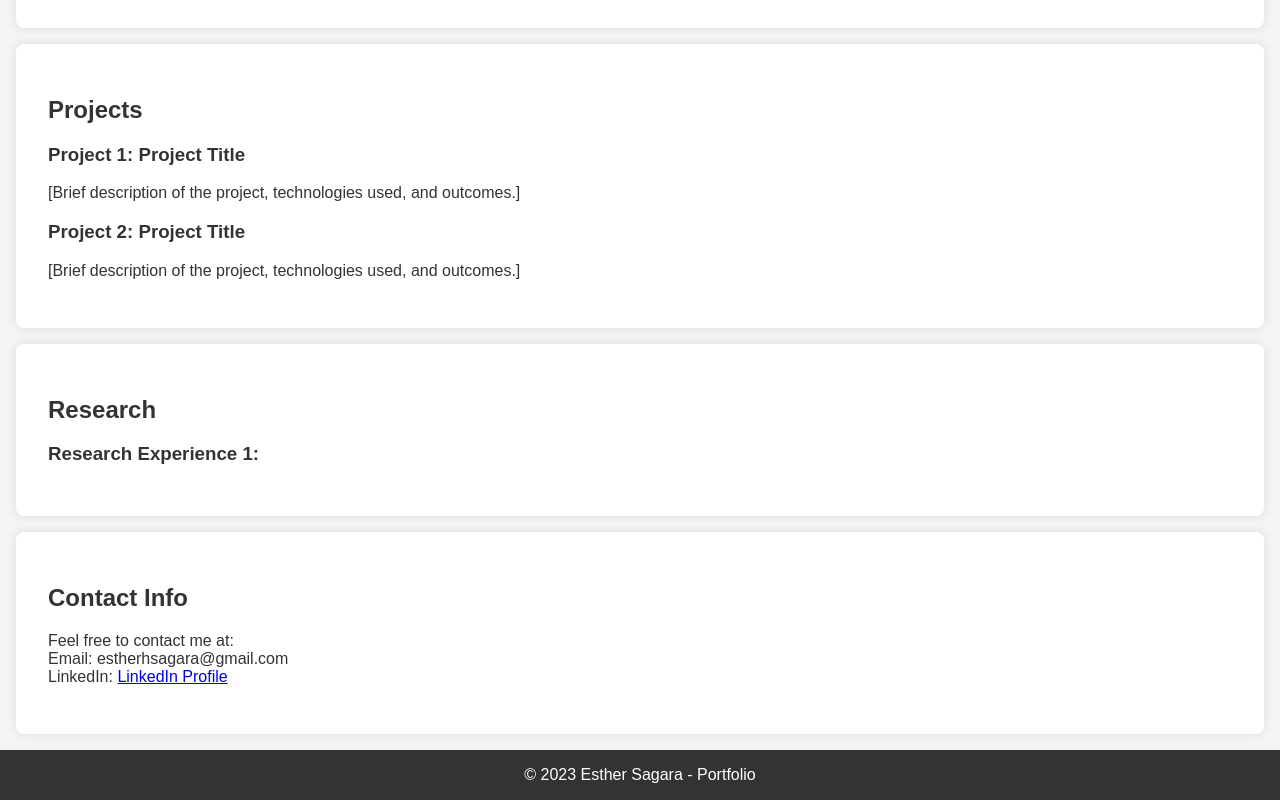
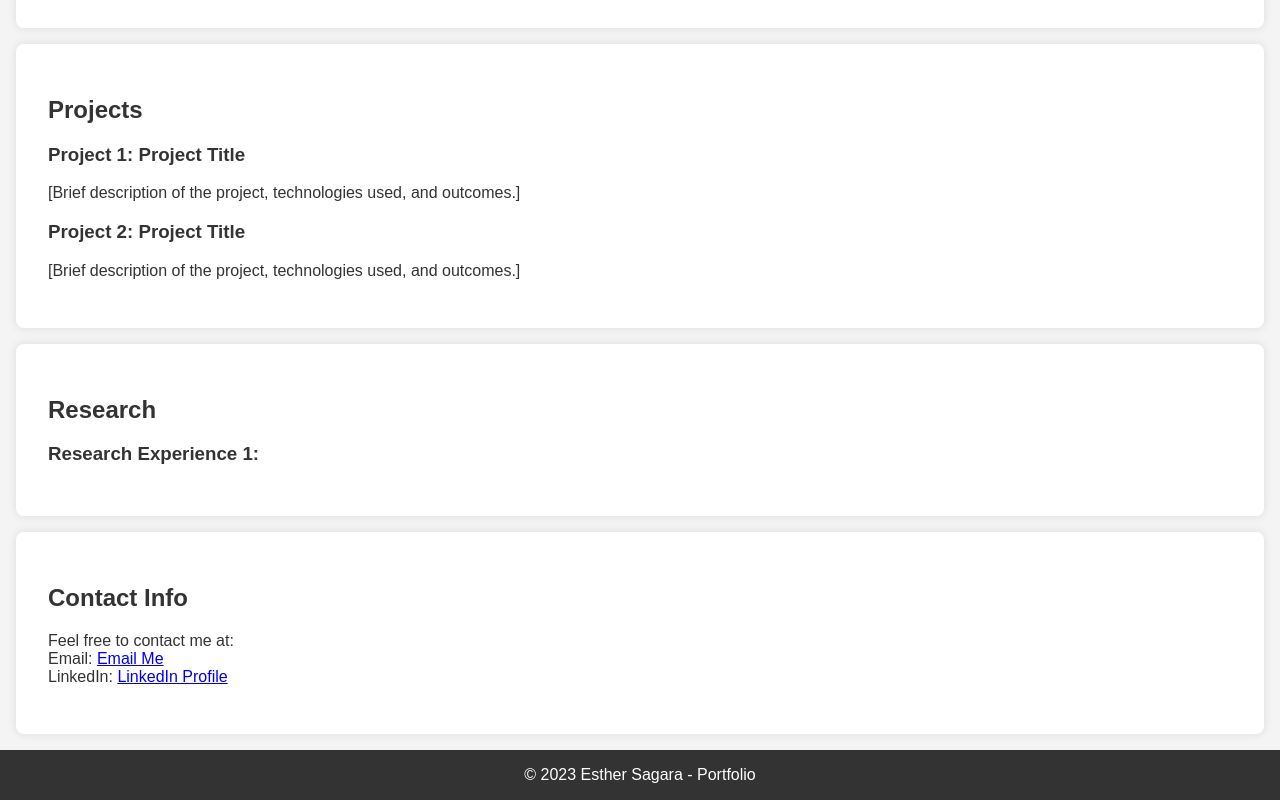
Before and after one commit to Estherhilary/personalwebsite, a plain HTML site: page index.html in a window 1280 px wide. Shown: the part 722-1522 px from the top of the page. Drawn offline with Linux system fonts and the light colour scheme.

Commit message:
Update index.html

```diff
--- a/index.html
+++ b/index.html
@@ -95,7 +95,7 @@
         <h2>Contact Info</h2>
         <p>
             Feel free to contact me at: <br>
-            Email: estherhsagara@gmail.com <br>
+            Email: <a href= "https://mail.google.com/mail/u/1/#inbox?compose=GTvVlcRzDDGPFfZNzjHMMkdjBqdtbZRzxGvlnzNlJRTqvdKsScDFQvlMKdXffcVsKhTFzhJQVRbznm"> Email Me</a> <br>
             LinkedIn: <a href="https://www.linkedin.com/in/esther-sagara-437902207">LinkedIn Profile</a>
         </p>
     </section>
```
